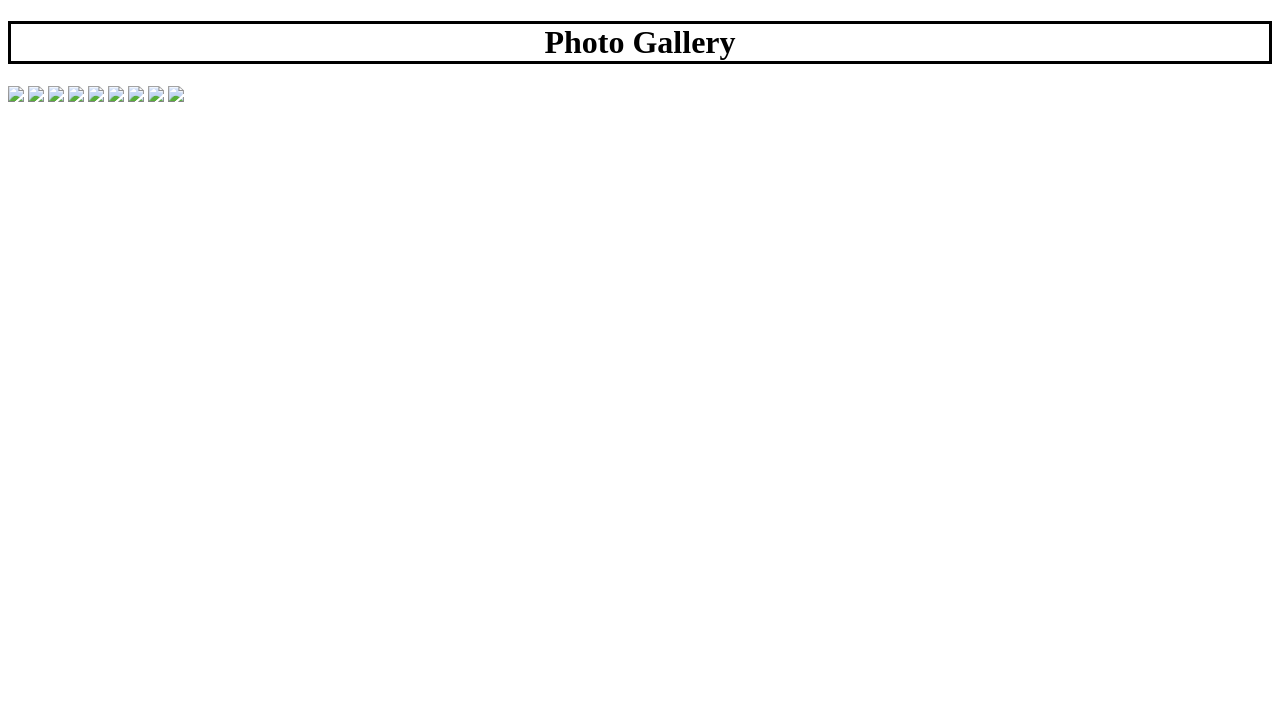
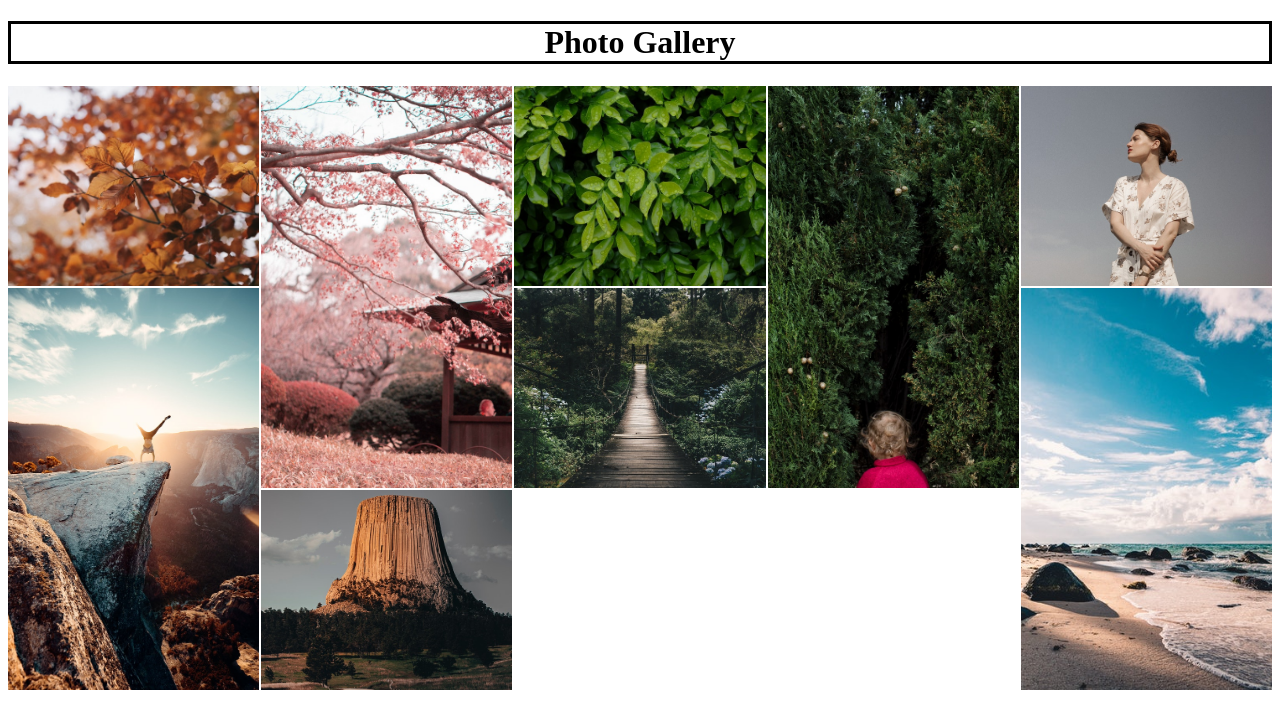
Before and after one commit to danishkhanbx/Photo-Gallery, a plain HTML site: page index.html in a window 1280 px wide. Drawn offline with nearby package versions, Linux system fonts and the light colour scheme; a web font is replaced by a local one.

Commit message:
Update index.html

```diff
--- a/index.html
+++ b/index.html
@@ -5,8 +5,8 @@
     <meta charset="utf-8">
     <meta name="viewport" content="width=device-width, initial-scale=1.0, maximum-scale=1.0, user-scalable=no">
     <link rel="shortcut icon" type="image/png" href="/assets/img/favicon.png">
-    <link rel="stylesheet" href="/Photo Gallery/CSS/style.css">
-    <link rel="stylesheet" href="/Photo Gallery/CSS/style.min.css">
+    <link rel="stylesheet" href="/CSS/style.css">
+    <link rel="stylesheet" href="/CSS/style.min.css">
     <link href="https://fonts.googleapis.com/css?family=DM+Serif+Text|Lexend+Deca&display=swap" rel="stylesheet">
     <link href="https://unpkg.com/ionicons@4.5.10-0/dist/css/ionicons.min.css" rel="stylesheet">
   </head>
@@ -23,23 +23,23 @@
 
         <!-- The images will be inside a box container -->
         <div class="gg-box">
-            <img src="/Photo Gallery/Images/1.jpg">
-            <img src="/Photo Gallery/Images/2.jpg">
-            <img src="/Photo Gallery/Images/3.jpg">
-            <img src="/Photo Gallery/Images/4.jpg">
-            <img src="/Photo Gallery/Images/5.jpg">
-            <img src="/Photo Gallery/Images/6.jpg">
-            <img src="/Photo Gallery/Images/7.jpg">
-            <img src="/Photo Gallery/Images/8.jpg">
-            <img src="/Photo Gallery/Images/9.jpg">
+            <img src="/Images/1.jpg">
+            <img src="/Images/2.jpg">
+            <img src="/Images/3.jpg">
+            <img src="/Images/4.jpg">
+            <img src="/Images/5.jpg">
+            <img src="/Images/6.jpg">
+            <img src="/Images/7.jpg">
+            <img src="/Images/8.jpg">
+            <img src="/Images/9.jpg">
         </div>
 
     </div>
 
     <!-- min. css & js file is a minified version of normal css & js files,
     meaning all whitespace has been removed to reduce file size and increase speed. -->
-    <script src="/Photo Gallery/JS/index.js"></script>
-    <script src="/Photo Gallery/JS/index.min.js"></script>
+    <script src="/JS/index.js"></script>
+    <script src="/JS/index.min.js"></script>
 
   </body>
 </html>
```
